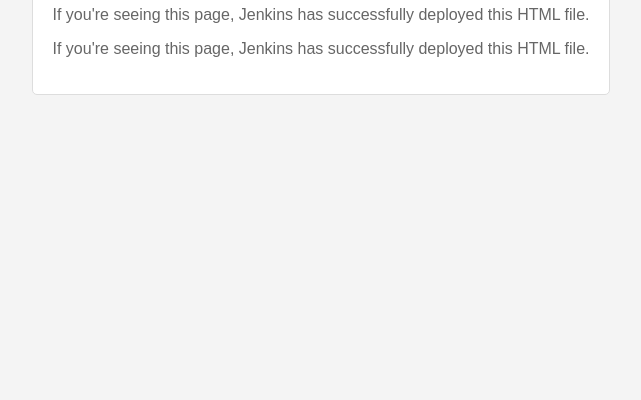
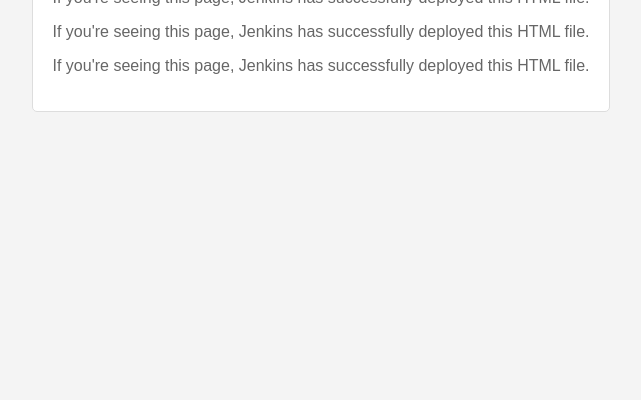
Before and after one commit to wuqiang5733/jenkins-html, a plain HTML site: page index.html in a window 1280 px wide. Shown: the part 400-800 px from the top of the page, without its empty margins (319-960 px from the left). Drawn offline with Linux system fonts and the light colour scheme.

Commit message:
thtree p

```diff
--- a/index.html
+++ b/index.html
@@ -35,6 +35,7 @@
   <h1>Jenkins Deployment Successful</h1>
   <p>If you're seeing this page, Jenkins has successfully deployed this HTML file.</p>
   <p>If you're seeing this page, Jenkins has successfully deployed this HTML file.</p>
+  <p>If you're seeing this page, Jenkins has successfully deployed this HTML file.</p>
 </div>
 </body>
 </html>
```
